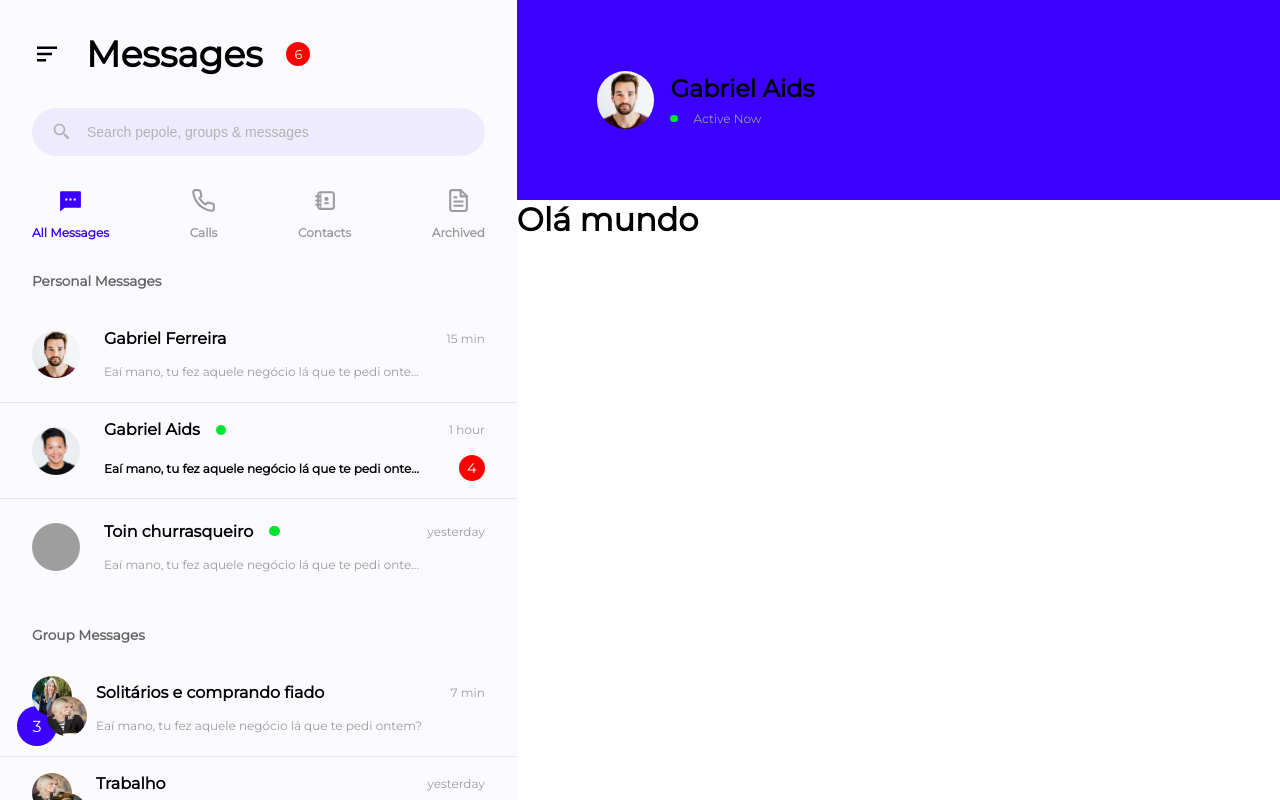
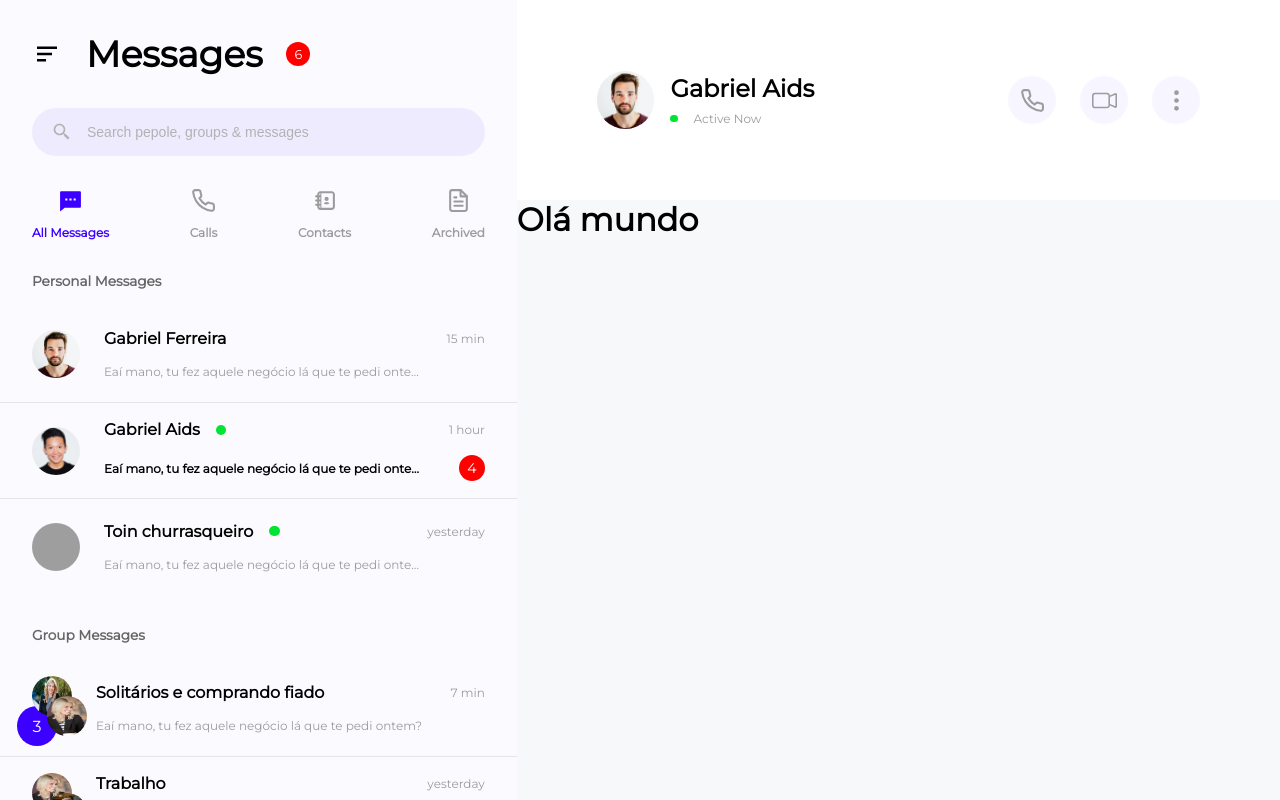
Before and after one commit to MatheusGomesRocha/chat-next, a Next.js app: page / in a window 1280 px wide. Built offline with nearby package versions, Linux system fonts and the light colour scheme; grey boxes are pictures that could not be loaded.

Commit message:
Finalizando Header + começando a estilizar a tela principal (onde aparece as mensagens)

```diff
--- a/src/components/Header/index.tsx
+++ b/src/components/Header/index.tsx
@@ -1,4 +1,8 @@
 import styles from './styles.module.scss';
+
+import { FiPhone } from 'react-icons/fi';
+import { BsCameraVideo } from 'react-icons/bs';
+import { IoEllipsisVerticalSharp } from 'react-icons/io5';
 
 export default function Header() {
     return(
@@ -15,6 +19,20 @@ export default function Header() {
                     </div>
                 </div>
             </div>
+
+            <div className={styles.right}>
+                <div>
+                    <FiPhone color="#9c9c9c" size={25} />
+                </div>
+
+                <div>
+                    <BsCameraVideo color="#9c9c9c" size={25} />
+                </div>
+
+                <div>
+                    <IoEllipsisVerticalSharp color="#9c9c9c" size={25} />
+                </div>
+            </div>
         </div>
     )
 }
--- a/src/components/Header/styles.module.scss
+++ b/src/components/Header/styles.module.scss
@@ -1,7 +1,8 @@
 .container {
-  background-color: var(--purple);
+  background-color: var(--white);
   display: flex;
   align-items: center;
+  justify-content: space-between;
   height: 12.5rem;
   padding: 0 5rem;
 
@@ -45,4 +46,22 @@
       }
     }
   }
+
+  .right {
+    display: flex;
+    flex-direction: row;
+    align-items: center;
+
+    div {
+      background-color: #f7f5ff;
+      cursor: pointer;
+      display: flex;
+      align-items: center;
+      justify-content: center;
+      width: 3rem;
+      height: 3rem;
+      border-radius: 25px;
+      margin-left: 1.5rem;
+    }
+  }
 }
--- a/src/pages/home.module.scss
+++ b/src/pages/home.module.scss
@@ -0,0 +1,4 @@
+.div {
+  background-color: #f7f8fa;
+  height: calc(100vh - 12.5rem);
+}
--- a/src/pages/index.tsx
+++ b/src/pages/index.tsx
@@ -1,6 +1,8 @@
+import styles from './home.module.scss';
+
 export default function Home() {
   return(
-    <div>
+    <div className={styles.div}>
       <h1>Olá mundo</h1>
     </div>
   )
```
